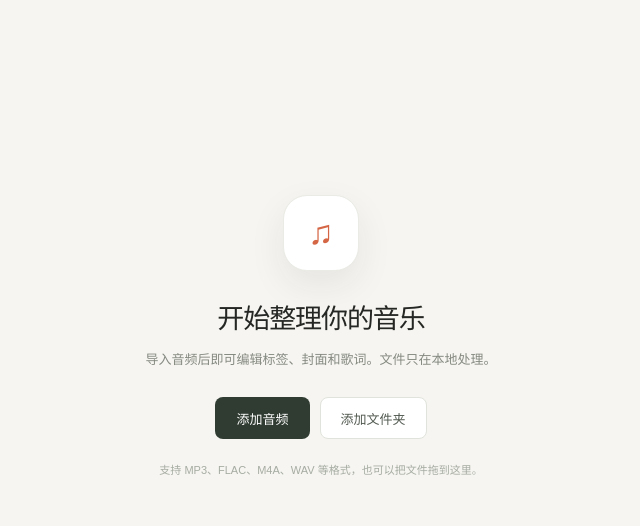
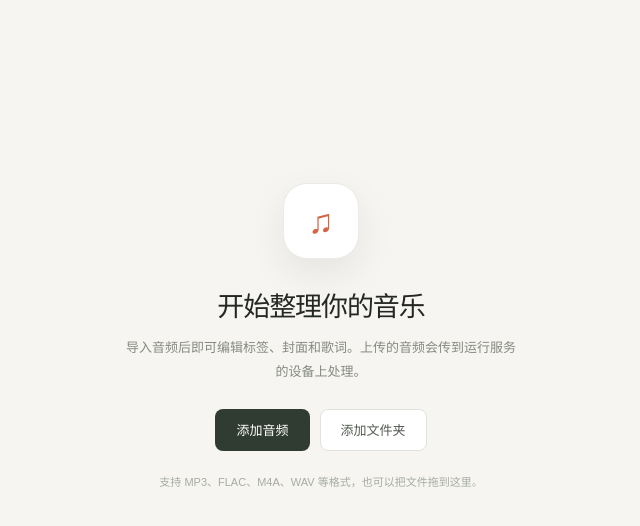
Before and after one commit to zdkcomeon/music-help, a Flask app: page / in a window 1280 px wide. Shown: the part 74-600 px from the top of the page, without its empty margins (319-959 px from the left). Run offline with Flask 3, Linux system fonts and the light colour scheme; data that the repository does not hold is empty.

Commit message:
Clarify audio processing location

```diff
--- a/templates/index.html
+++ b/templates/index.html
@@ -40,7 +40,7 @@
         <div class="onboarding-card">
           <div class="onboarding-icon">♫</div>
           <h1>开始整理你的音乐</h1>
-          <p>导入音频后即可编辑标签、封面和歌词。文件只在本地处理。</p>
+          <p>导入音频后即可编辑标签、封面和歌词。上传的音频会传到运行服务的设备上处理。</p>
           <div class="onboarding-actions">
             <button class="button primary" id="onboarding-add">
               添加音频
```
Also changed, not shown: 1 other file.
